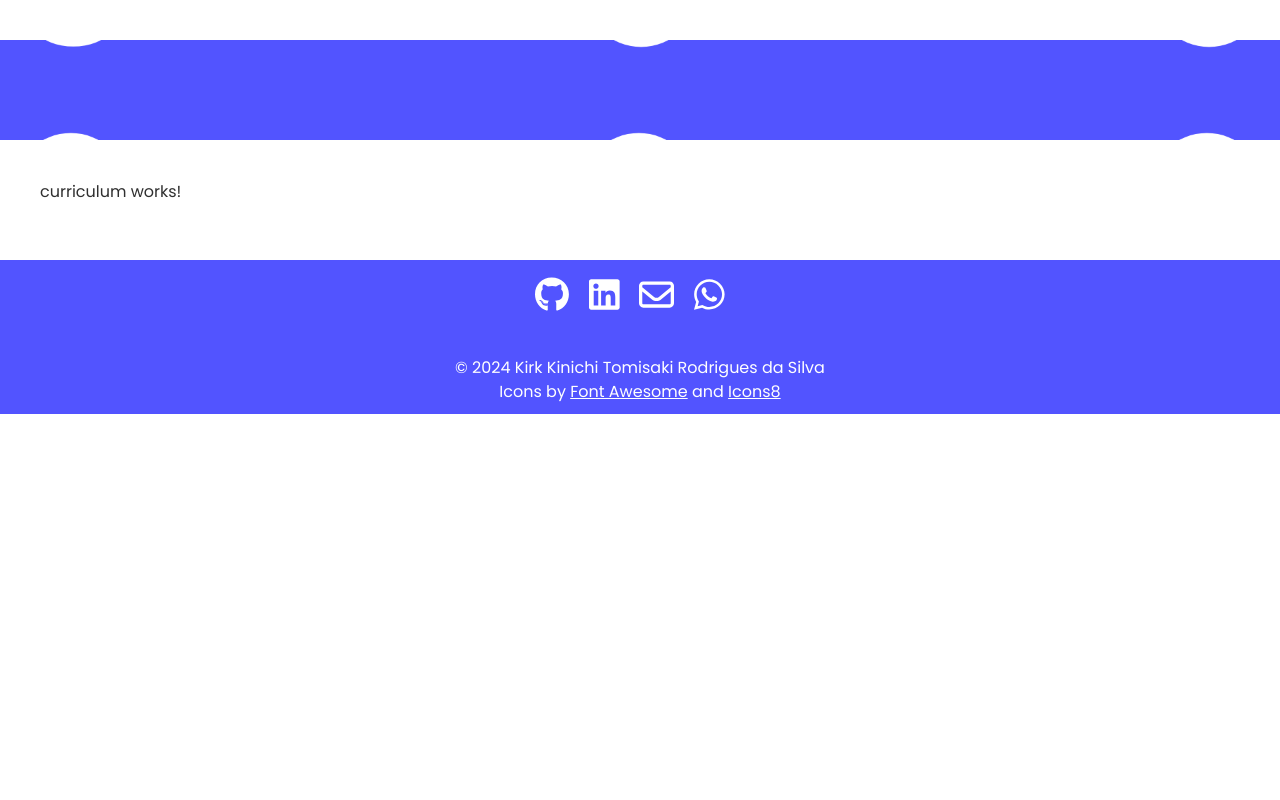
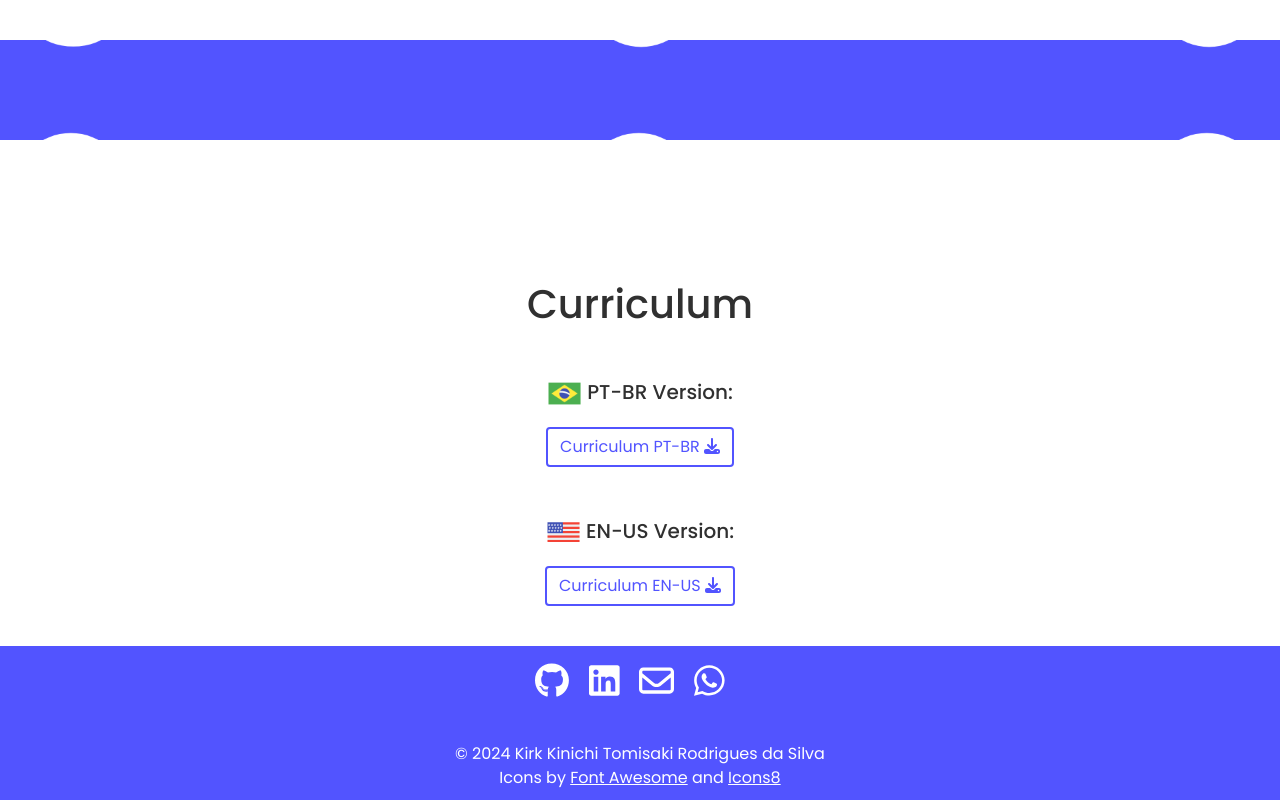
Before and after one commit to kirkkinichi/portfolio-v2, an Angular app: page / in a window 1280 px wide. Shown: the part 5066-5866 px from the top of the page. Before the commit the page ends 5480 px from the top, so only its background shows below. Built offline with nearby package versions, Linux system fonts and the light colour scheme; a web font is replaced by a local one.

Commit message:
Adjustment on curriculum component.

```diff
--- a/src/app/pages/curriculum/curriculum.component.html
+++ b/src/app/pages/curriculum/curriculum.component.html
@@ -1,3 +1,20 @@
 <div id="curriculum" class="content">
-    <p>curriculum works!</p>
+    <h1 class="text-center content-title">Curriculum</h1>
+    <div class="text-center mt-5">
+        <div>
+            <h5><img class="curriculum-img" src="../../../assets/icons/icons8-brazil-96.png"> PT-BR Version:</h5>
+        </div>
+        <div class="mt-3">
+            <a class="btn btn-xl btn-download-resume" href="" target="_blank">Curriculum PT-BR <fa-icon [icon]="faDownload"></fa-icon></a>
+        </div>
+    </div>
+
+    <div class="text-center mt-5">
+        <div>
+            <h5><img class="curriculum-img" src="../../../assets/icons/icons8-usa-96.png"> EN-US Version:</h5>
+        </div>
+        <div class="mt-3">
+            <a class="btn btn-xl btn-download-resume" href="" target="_blank">Curriculum EN-US <fa-icon [icon]="faDownload"></fa-icon></a>
+        </div>
+    </div>
 </div>
--- a/src/app/pages/curriculum/curriculum.component.scss
+++ b/src/app/pages/curriculum/curriculum.component.scss
@@ -0,0 +1,16 @@
+@import '../../../styles.scss';
+
+.curriculum-img {
+    width: 35px;
+}
+
+.btn-download-resume{
+    border: 2px solid;
+    color: $header-buttons-bg;
+    border-color: $header-buttons-bg;
+}
+
+.btn-download-resume:hover{
+    color: $element-hover;
+    border-color: $element-hover;
+}
--- a/src/app/pages/curriculum/curriculum.component.ts
+++ b/src/app/pages/curriculum/curriculum.component.ts
@@ -1,4 +1,6 @@
 import { Component } from '@angular/core';
+
+import { faDownload } from '@fortawesome/free-solid-svg-icons';
 
 @Component({
   selector: 'app-curriculum',
@@ -7,4 +9,5 @@ import { Component } from '@angular/core';
 })
 export class CurriculumComponent {
 
+  faDownload = faDownload;
 }
--- a/src/app/pages/projects/projects.component.html
+++ b/src/app/pages/projects/projects.component.html
@@ -1,5 +1,5 @@
 <div id="projects" class="content">
-    <h1 class="text-center h1-project">Projects</h1>
+    <h1 class="text-center content-title">Projects</h1>
     <div class="row text-center mt-4">
         <div class="col-md-12">
             <button class="filter-btn btn btn-lg mt-4" (click)="filterProjects('Java')"
--- a/src/app/pages/projects/projects.component.scss
+++ b/src/app/pages/projects/projects.component.scss
@@ -1,8 +1,4 @@
 @import '../../../styles.scss';
-
-.h1-project {
-    margin-top: 100px;
-}
 
 .project-img {
     width:500px;
--- a/src/styles.scss
+++ b/src/styles.scss
@@ -17,3 +17,7 @@ hr {
     height: 2px;
     color: $header-buttons-bg;
 }
+
+.content-title {
+    margin-top: 100px;
+}
```
Also changed, not shown: src/app/components/down-arrow/down-arrow.component.ts (indentation only), src/assets/icons/icons8-brazil-96.png (added), src/assets/icons/icons8-usa-96.png (added).
